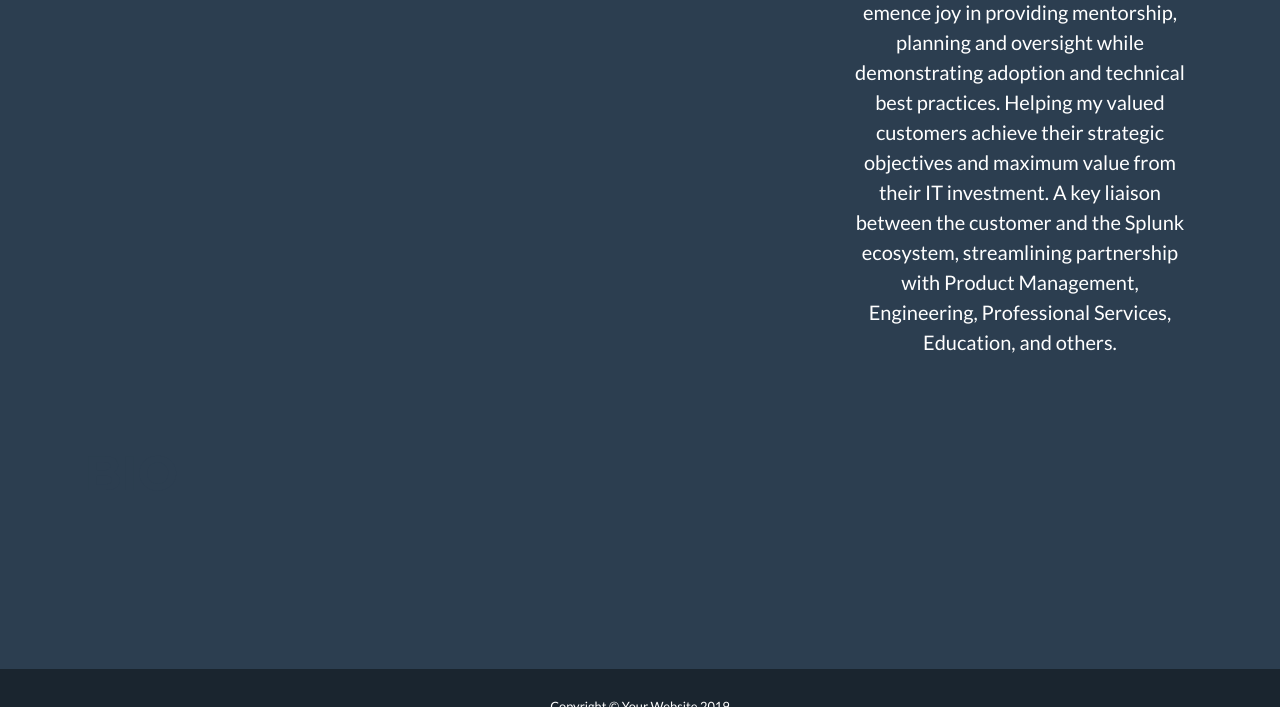
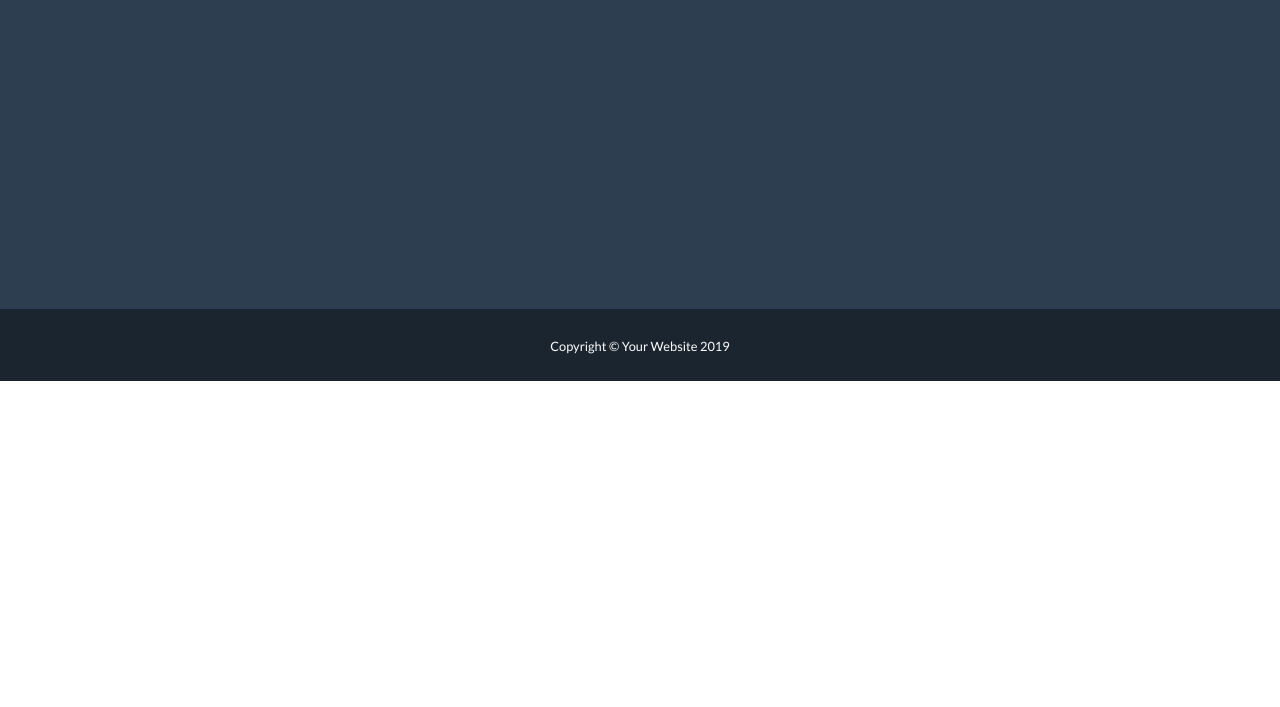
Before and after one commit to SnaggaTron/Sowande-Snagg, a website with bundled scripts: page index.html in a window 1280 px wide. Shown: the part 3351-4058 px from the top of the page. After the commit the page ends 3732 px from the top, so only its background shows below. Built offline with nearby package versions, Linux system fonts and the light colour scheme.

Commit message:
Update index.html

```diff
--- a/index.html
+++ b/index.html
@@ -297,11 +297,7 @@
         <!-- Footer About Text -->
         <div class="col-lg-4">
           <h4 class="text-uppercase mb-4">Bio</h4>
-          <p class="lead mb-0">A season IT professional true hybrid professional with customer acumen and a proven technical foundation.
-            I find emence joy in providing mentorship, planning and oversight while demonstrating adoption and technical best practices.
-             Helping my valued customers achieve their strategic objectives and maximum value from their IT investment.
-             A key  liaison between the customer and the Splunk ecosystem, streamlining partnership with Product Management,
-             Engineering, Professional Services, Education, and others.
+          <p class="lead mb-0">A true IT hybrid professional with customer acumen and a proven technical foundation.
         </div>
 
         <!-- Contact Section -->
```
